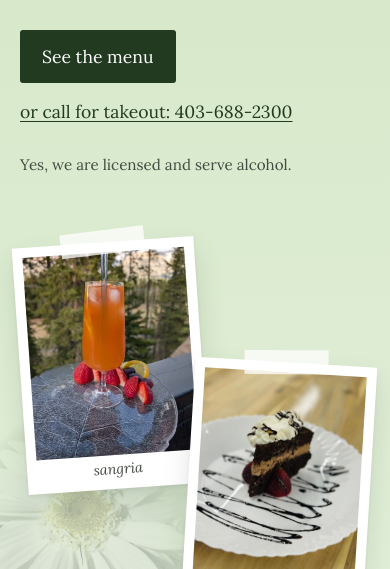
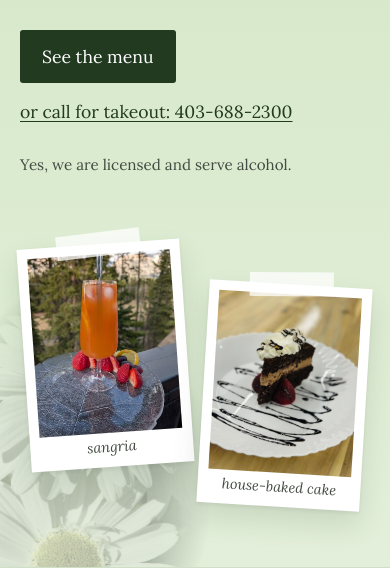
Before and after one commit to cjodo/crazyhats-frontend, an Astro site: page / in a window 390 px wide. Shown: the part 270-839 px from the top of the page. Built offline with nearby package versions, Linux system fonts and the light colour scheme; Astro itself is replaced by a stand-in of ours.

Commit message:
fix: mobile image sizing

```diff
--- a/src/styles/global.css
+++ b/src/styles/global.css
@@ -67,14 +67,14 @@ p { margin: 0 0 1em; }
 .licensed { margin-top: 26px; font-size: .95rem; color: var(--muted); }
 
 /* photos as prints with tape */
-.prints { position: relative; height: 500px; }
+.prints { position: relative; aspect-ratio: 10 / 11; }
 .print { position: absolute; background: #fff; padding: 10px 10px 34px; margin: 0; box-shadow: 0 2px 4px rgba(0,0,0,.06), 0 14px 28px rgba(44,74,42,.14); width: 52%; }
 .print img { aspect-ratio: 4/5; object-fit: cover; width: 100%; }
 .print figcaption { position: absolute; bottom: 7px; left: 0; right: 0; text-align: center; font-style: italic; font-size: .9rem; color: var(--muted); }
 .print::before { content: ""; position: absolute; top: -12px; left: 50%; width: 84px; height: 24px; margin-left: -42px; background: rgba(205, 225, 190, .75); transform: rotate(-3deg); }
 .hero .print::before { background: rgba(255, 255, 255, .75); }
 .print.one { left: 0; top: 10px; transform: rotate(-4deg); }
-.print.two { right: 0; top: 130px; transform: rotate(3.5deg); }
+.print.two { right: 0; top: 26%; transform: rotate(3.5deg); }
 
 /* ---------- about ---------- */
 .about { padding: 40px 0 90px; }
@@ -166,7 +166,9 @@ footer a { color: #fff; }
   .nav a { padding: 9px 0; }
   .hero { padding: 40px 0 60px; }
   .hero .wrap, .about .wrap, .visit .wrap { grid-template-columns: 1fr; gap: 40px; }
-  .prints { height: 400px; }
+  .prints { aspect-ratio: auto; display: grid; grid-template-columns: 1fr 1fr; align-items: start; gap: 16px; width: 100%; max-width: 480px; margin: 0 auto; padding: 12px 4px 0; }
+  .prints .print { position: relative; width: auto; left: auto; right: auto; top: auto; }
+  .prints .print.two { margin-top: 40px; }
   .about .print { width: 94%; margin: 0 auto; }
   .services .wrap { grid-template-columns: 1fr; }
   .services article, .services article:first-child, .services article:last-child { padding: 0; border: 0; }
```
